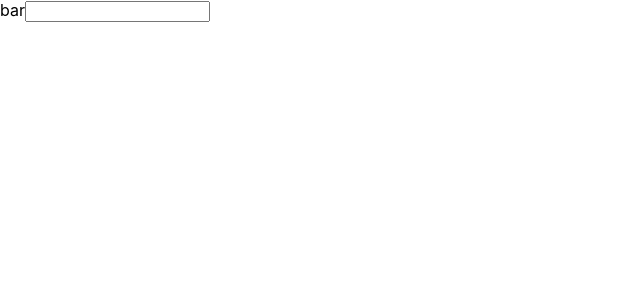
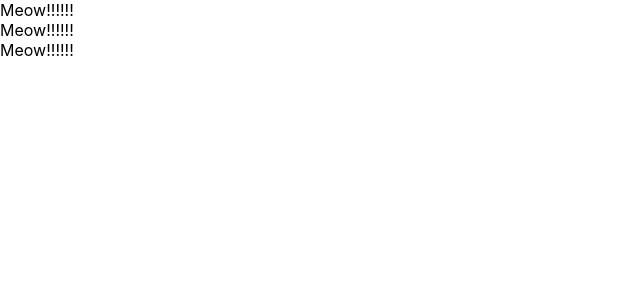
Before and after one commit to ximaxin/test-react-redux-crud-application, a React (Create React App) app in the folder front/react-app/: page / in a window 1280 px wide. Shown: the top 300 px of the page, without its empty margins (0-640 px from the left). Built offline with nearby package versions, Linux system fonts and the light colour scheme.

Commit message:
create class components and functional components

```diff
--- a/front/react-app/src/App.js
+++ b/front/react-app/src/App.js
@@ -1,12 +1,29 @@
 import React from "react";
 
-function App() {
+// function App() {
 
+//   return (
+//     <React.Fragment>
+//       <label htmlFor="bar">bar</label>
+//       <input type="text" onChange={() => {console.log("I am clicked.")}} />
+//     </React.Fragment>
+//   );
+// }
+
+
+const App = () => {
   return (
-    <React.Fragment>
-      <label htmlFor="bar">bar</label>
-      <input type="text" onChange={() => {console.log("I am clicked.")}} />
-    </React.Fragment>
-  );
+    <div>
+      <Cat />
+      <Cat />
+      <Cat />
+    </div>
+  )
 }
+
+const Cat = () => {
+  return <div>Meow!!!!!!</div>
+}
+
+
 export default App;
```
